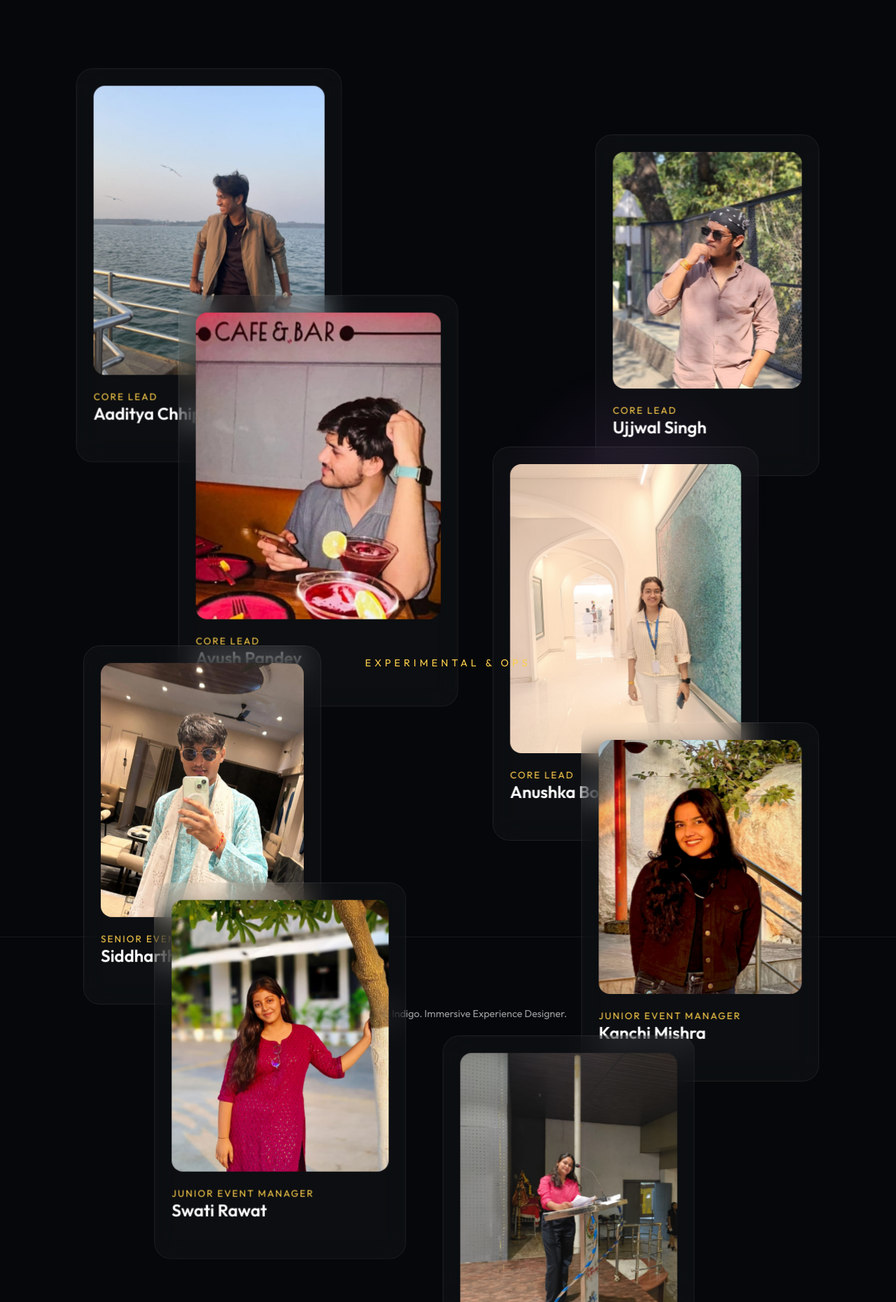
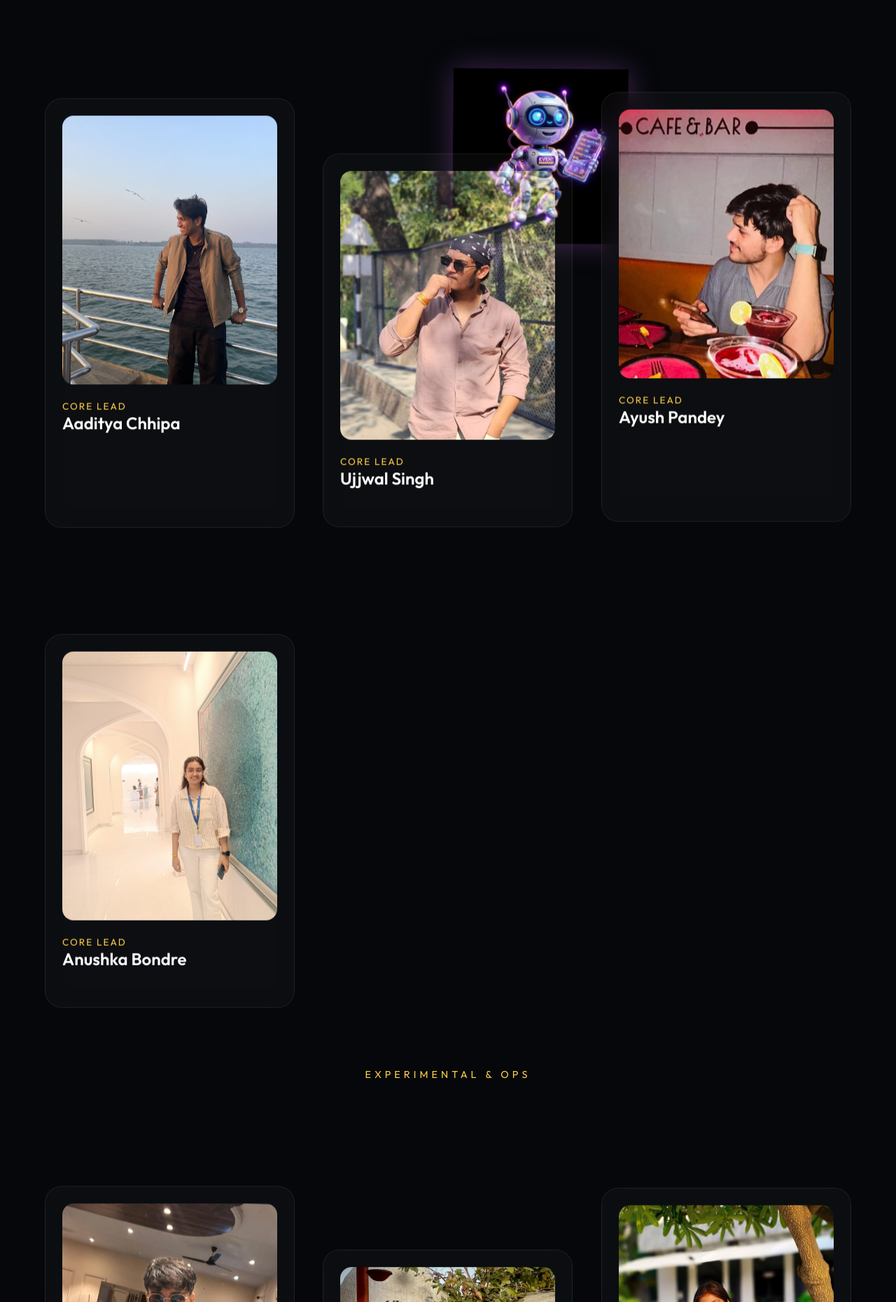
Before and after one commit to extremeeditz08-a11y/team--indigo, a website built with Vite: page team.html in a window 1280 px wide. Shown: the part 940-2800 px from the top of the page at 70% size. Built offline with nearby package versions, Linux system fonts and the light colour scheme.

Commit message:
feat: switch to staggered grid layout, add new members, and integrate mascot characters

```diff
--- a/team.css
+++ b/team.css
@@ -102,11 +102,14 @@ body {
     text-align: center;
 }
 
-/* The "World" of members */
+/* The "Precious Grid" layout */
 .team-cluster {
+    display: grid;
+    grid-template-columns: repeat(auto-fit, minmax(320px, 1fr));
+    gap: 80px 40px;
+    justify-items: center;
+    padding-top: 60px;
     position: relative;
-    min-height: 150vh;
-    width: 100%;
 }
 
 .member-card {
@@ -177,15 +180,41 @@ body {
     transform: translateY(0);
 }
 
-/* Floating Effects Positions - Refined for better visibility and flow */
-.m-1 { top: 2%; left: 3%; }
-.m-2 { top: 10%; right: 3%; width: 320px; }
-.m-3 { top: 30%; left: 15%; width: 400px; }
-.m-4 { top: 48%; right: 10%; }
-.m-5 { top: 72%; left: 3%; width: 340px; }
-.m-6 { top: 80%; right: 3%; width: 340px; }
-.m-7 { top: 100%; left: 12%; width: 360px; }
-.m-8 { top: 118%; right: 18%; width: 360px; }
+/* Mascot Characters */
+.mascot {
+    position: absolute;
+    width: 250px;
+    pointer-events: none;
+    mix-blend-mode: screen; /* Removes the black background */
+    z-index: 60;
+    filter: drop-shadow(0 0 20px rgba(157, 80, 187, 0.4));
+    will-change: transform;
+}
+
+.mascot.robot {
+    top: -120px;
+    right: -80px;
+}
+
+.mascot.spirit {
+    bottom: -100px;
+    left: -100px;
+    width: 220px;
+    transform: scaleX(-1); /* Facing the cards */
+}
+
+/* Precious Card Enhancements */
+.member-card {
+    position: relative;
+    width: 100%;
+    max-width: 380px;
+    margin: 0;
+}
+
+/* Stagger every other item in the grid for unique look */
+.team-cluster > .member-card:nth-child(even) {
+    margin-top: 80px;
+}
 
 /* Modal / Spotlight */
 .member-modal {
@@ -244,11 +273,12 @@ body {
         min-height: auto;
     }
     .member-card {
-        position: relative !important;
-        top: auto !important;
-        left: auto !important;
-        right: auto !important;
-        width: 100% !important;
-        max-width: 400px;
+        margin-top: 0 !important; /* Remove stagger on mobile */
+    }
+    .team-cluster > .member-card:nth-child(even) {
+        margin-top: 0;
+    }
+    .mascot {
+        width: 150px;
     }
 }
--- a/team.html
+++ b/team.html
@@ -33,7 +33,7 @@
 
         <div class="team-cluster">
             <!-- Leadership -->
-            <div class="member-card m-1" data-parallax="0.1">
+            <div class="member-card" data-parallax="0.1">
                 <div class="member-img-wrapper">
                     <img src="public/assets/aaditya.jpg" alt="Aaditya Chhipa">
                 </div>
@@ -44,7 +44,8 @@
                 </div>
             </div>
 
-            <div class="member-card m-2" data-parallax="0.15">
+            <div class="member-card" data-parallax="0.15">
+                <img src="public/assets/mascot1.png" alt="Robot Mascot" class="mascot robot">
                 <div class="member-img-wrapper">
                     <img src="public/assets/ujjwal.jpg" alt="Ujjwal Singh">
                 </div>
@@ -55,7 +56,7 @@
                 </div>
             </div>
 
-            <div class="member-card m-3" data-parallax="0.08">
+            <div class="member-card" data-parallax="0.08">
                 <div class="member-img-wrapper">
                     <img src="public/assets/ayush.jpg" alt="Ayush Pandey">
                 </div>
@@ -66,7 +67,7 @@
                 </div>
             </div>
 
-            <div class="member-card m-4" data-parallax="0.2">
+            <div class="member-card" data-parallax="0.2">
                 <div class="member-img-wrapper">
                     <img src="public/assets/anushka.jpg" alt="Anushka Bondre">
                 </div>
@@ -76,13 +77,12 @@
                     <p class="member-tagline">"Elevating the standard of Indigo."</p>
                 </div>
             </div>
+        </div>
 
-            <div class="glow" style="top: 40%; right: 10%;"></div>
+        <span class="team-section-label" style="margin-top: 120px;">Experimental & Ops</span>
 
-            <!-- Management -->
-            <div class="team-section-label" style="position: absolute; top: 75%; left: 50%; transform: translateX(-50%);">Experimental & Ops</div>
-
-            <div class="member-card m-5" data-parallax="0.12">
+        <div class="team-cluster">
+            <div class="member-card" data-parallax="0.12">
                 <div class="member-img-wrapper">
                     <img src="public/assets/3 indigo.jpeg" alt="Siddharth Nema">
                 </div>
@@ -93,7 +93,8 @@
                 </div>
             </div>
 
-            <div class="member-card m-6" data-parallax="0.18">
+            <div class="member-card" data-parallax="0.18">
+                <img src="public/assets/mascot2.png" alt="Spirit Mascot" class="mascot spirit">
                 <div class="member-img-wrapper">
                     <img src="public/assets/2 indigo.jpeg" alt="Kanchi Mishra">
                 </div>
@@ -104,7 +105,7 @@
                 </div>
             </div>
 
-            <div class="member-card m-7" data-parallax="0.05">
+            <div class="member-card" data-parallax="0.05">
                 <div class="member-img-wrapper">
                     <img src="public/assets/1 INDIGO.jpeg" alt="Swati Rawat">
                 </div>
@@ -115,7 +116,7 @@
                 </div>
             </div>
 
-            <div class="member-card m-8" data-parallax="0.25">
+            <div class="member-card" data-parallax="0.25">
                 <div class="member-img-wrapper">
                     <img src="public/assets/4 indigo.jpeg" alt="Bhavya Upadhyay">
                 </div>
@@ -123,6 +124,29 @@
                     <span>Junior Event Manager</span>
                     <h3>Bhavya Upadhyay</h3>
                     <p class="member-tagline">"Crafting the next generation of experiences."</p>
+                </div>
+            </div>
+
+            <div class="member-card" data-parallax="0.1">
+                <div class="member-img-wrapper">
+                    <img src="public/assets/5 indigo.jpeg" alt="Harshita Aggarwal">
+                </div>
+                <div class="member-info">
+                    <span>Junior Event Manager</span>
+                    <h3>Harshita Aggarwal</h3>
+                    <p class="member-tagline">"Turning ideas into memorable realities."</p>
+                </div>
+            </div>
+
+            <div class="member-card" data-parallax="0.15">
+                <img src="public/assets/mascot1.png" alt="Robot Mascot" class="mascot robot" style="top: auto; bottom: -80px; left: -60px; right: auto; transform: scaleX(-1);">
+                <div class="member-img-wrapper">
+                    <img src="public/assets/6 indigo .jpeg" alt="Maanya Danayak">
+                </div>
+                <div class="member-info">
+                    <span>Junior Event Manager</span>
+                    <h3>Maanya Danayak</h3>
+                    <p class="member-tagline">"Designing moments that captivate."</p>
                 </div>
             </div>
         </div>
--- a/team.js
+++ b/team.js
@@ -103,14 +103,35 @@ function initAnimations() {
             ease: "power3.out"
         });
 
-        // Drift / Floating Motion (Organic feel)
+        // Drift / Floating Motion (Precious Grid feel)
         gsap.to(card, {
-            y: "-=30",
-            x: index % 2 === 0 ? "+=20" : "-=20",
+            y: "-=20",
             duration: 4 + Math.random() * 2,
             repeat: -1,
             yoyo: true,
             ease: "sine.inOut"
+        });
+    });
+
+    // Mascot animations
+    const mascots = document.querySelectorAll('.mascot');
+    mascots.forEach((mascot, index) => {
+        gsap.from(mascot, {
+            scale: 0,
+            opacity: 0,
+            duration: 1,
+            delay: 1.5 + (index * 0.2),
+            ease: "back.out(1.7)"
+        });
+
+        gsap.to(mascot, {
+            y: "-=15",
+            rotation: index % 2 === 0 ? 3 : -3,
+            duration: 2 + Math.random(),
+            repeat: -1,
+            yoyo: true,
+            ease: "sine.inOut",
+            delay: 2.5
         });
     });
 
```
Also changed, not shown: public/assets/5 indigo.jpeg (added), public/assets/6 indigo .jpeg (added), public/assets/mascot1.png (added), public/assets/mascot2.png (added).
